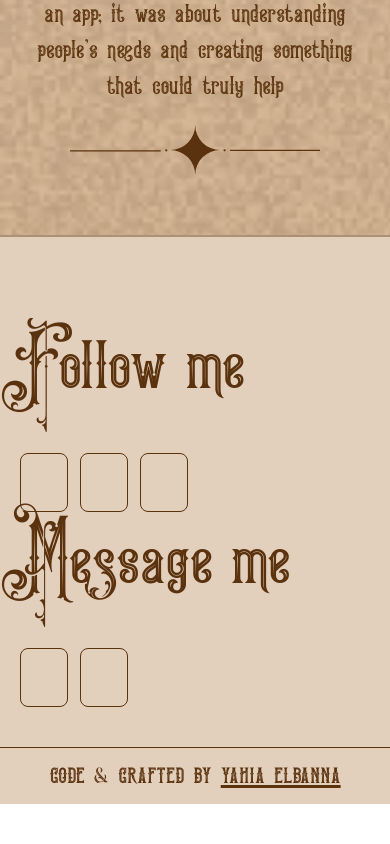
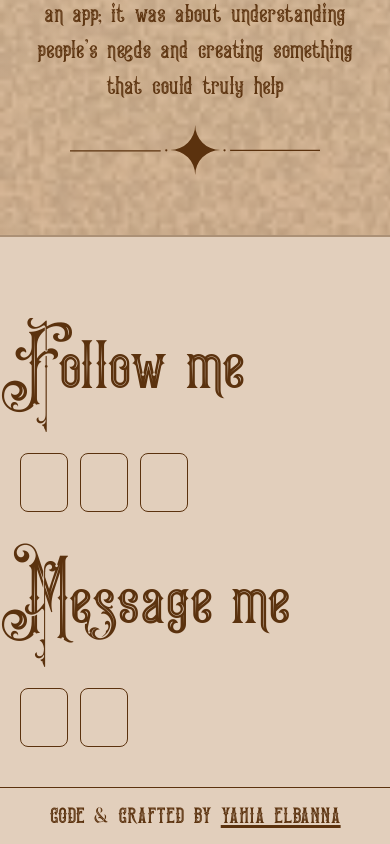
Before and after one commit to yahiaelbanna/roaa-hafez-portfolio, a Next.js app: page / in a window 390 px wide. Shown: the part 3021-3865 px from the top of the page. Before the commit the page ends 3825 px from the top, so only its background shows below. Built offline with nearby package versions, Linux system fonts and the light colour scheme; some icons are missing.

Commit message:
contact section mobile gap

```diff
--- a/src/app/components/home/contact.tsx
+++ b/src/app/components/home/contact.tsx
@@ -36,7 +36,7 @@ export default function Contact() {
         <>
             {/* <div className="divide"></div> */}
             {/* <section className="mt-15" id="contact"> */}
-            <div  className="grid grid-cols-1 mt-10 md:grid-cols-2 w-full lg:px-30 ">
+            <div  className="grid grid-cols-1 mt-10 md:grid-cols-2 w-full lg:px-30 gap-10 md:gap0">
                 <div>
                     <h2 className="text-8xl">Follow me</h2>
                     <ul className="flex gap-3 mt-10 ps-5 flex-wrap text-3xl">
```
